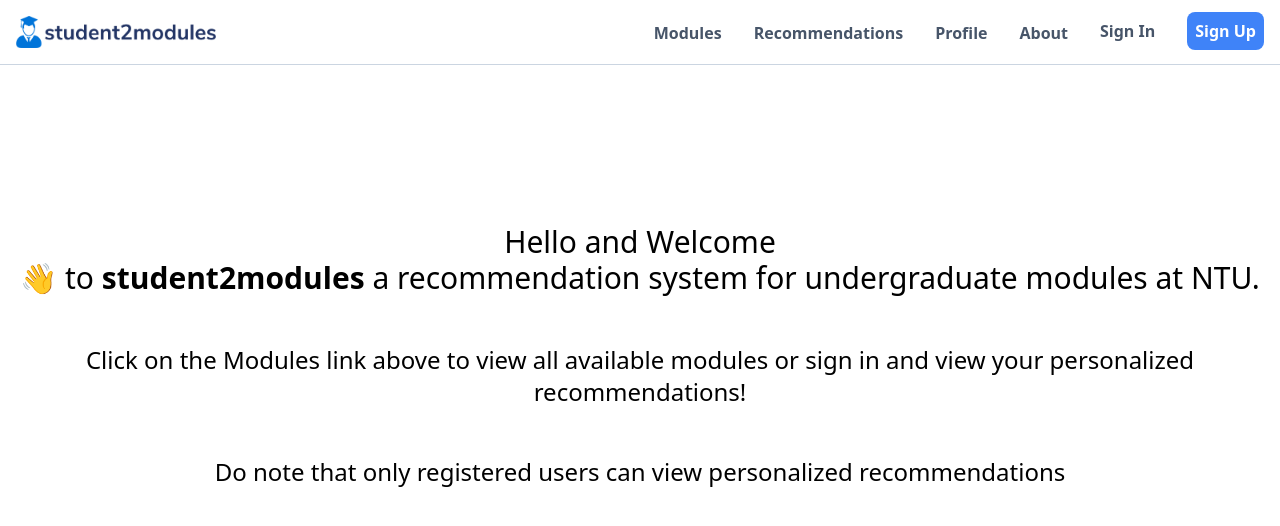
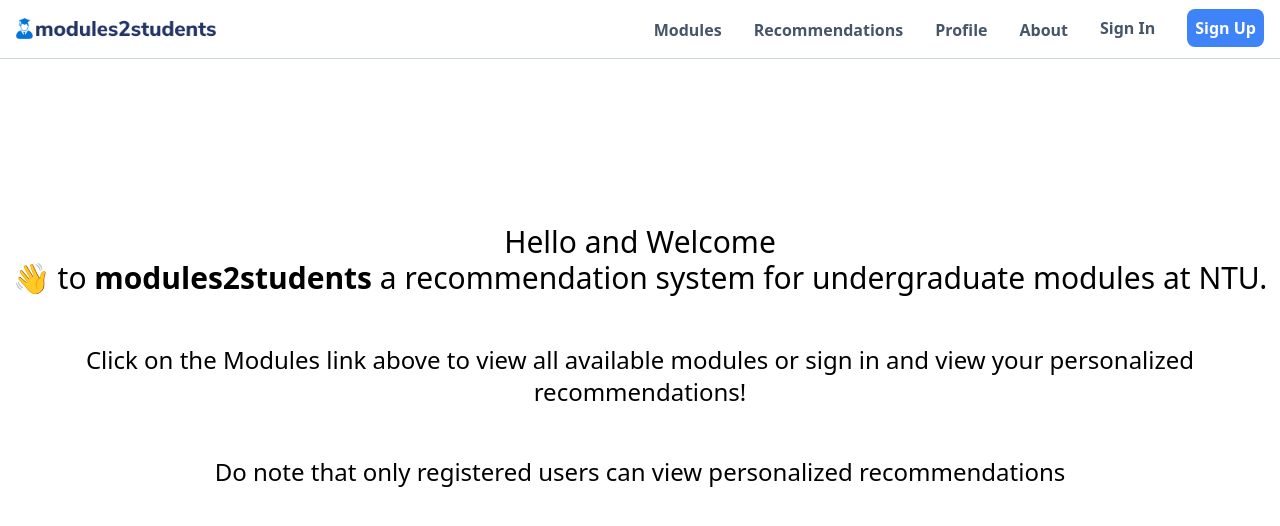
Before and after one commit to kjj1998/modules-recommender, a Next.js app in the folder frontend/: page / in a window 1280 px wide. Shown: the top 526 px of the page. Built offline with nearby package versions, Linux system fonts and the light colour scheme; no server answers.

Commit message:
changed logo and added text when there are no recommendations

```diff
--- a/frontend/pages/index.js
+++ b/frontend/pages/index.js
@@ -15,7 +15,7 @@
         <h1 className="mt-56 mb-12 text-3xl text-center dark:text-white">
           Hello and Welcome 👋&nbsp;
           <span className="whitespace-nowrap">
-            to <span className="font-bold">student2modules</span> a recommendation system for undergraduate modules at NTU.
+            to <span className="font-bold">modules2students</span> a recommendation system for undergraduate modules at NTU.
           </span>
         </h1>
         <p className='mt-12 mb-12 text-2xl text-center dark:text-white'>
--- a/frontend/pages/recommendations/index.js
+++ b/frontend/pages/recommendations/index.js
@@ -29,19 +29,31 @@
     <main className="mx-auto max-w-5xl py-1 min-h-screen mt-16">
       <div>
         <span className='text-2xl semi-bold'>Recommendations based on modules similar students have taken:</span>
+        {
+          cfRecommendations.length === 0 ?
+            <div className='my-5'>There are currently no recommendations, please check back later!</div> :
+            (
               <ul className='mt-5'>
                 <li>
                   { cfRecommendations.map((recommendation) => <Recommendation key={recommendation.courseCode} module={recommendation} />) }
                 </li>
               </ul>
+            )
+        }
       </div>
       <div>
         <span className='text-2xl semi-bold'>Recommendations based on the modules you have taken:</span>
+        {
+          cbfRecommendations.length === 0 ?
+            <div className='my-5'>There are currently no recommendations, please add some modules you have taken!</div> :
+            (
               <ul className='mt-5'>
                 <li>
                   { cbfRecommendations.map((recommendation) => <Recommendation key={recommendation.courseCode} module={recommendation} />) }
                 </li>
               </ul>
+            )
+        }
       </div>
     </main>
   )
```
Also changed, not shown: frontend/public/images/logo.png. Lines whose indentation alone changed are shown as unchanged.
